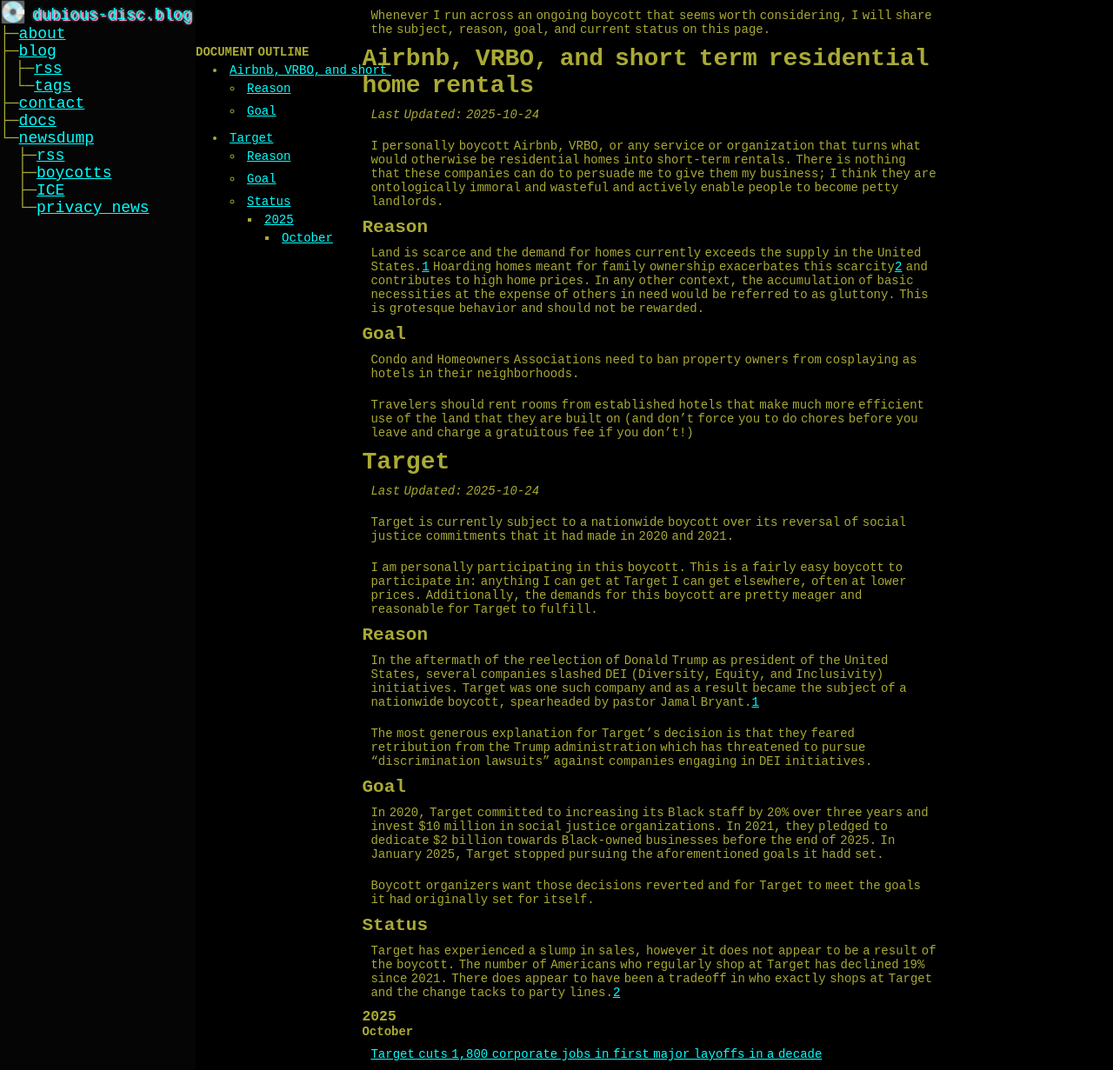
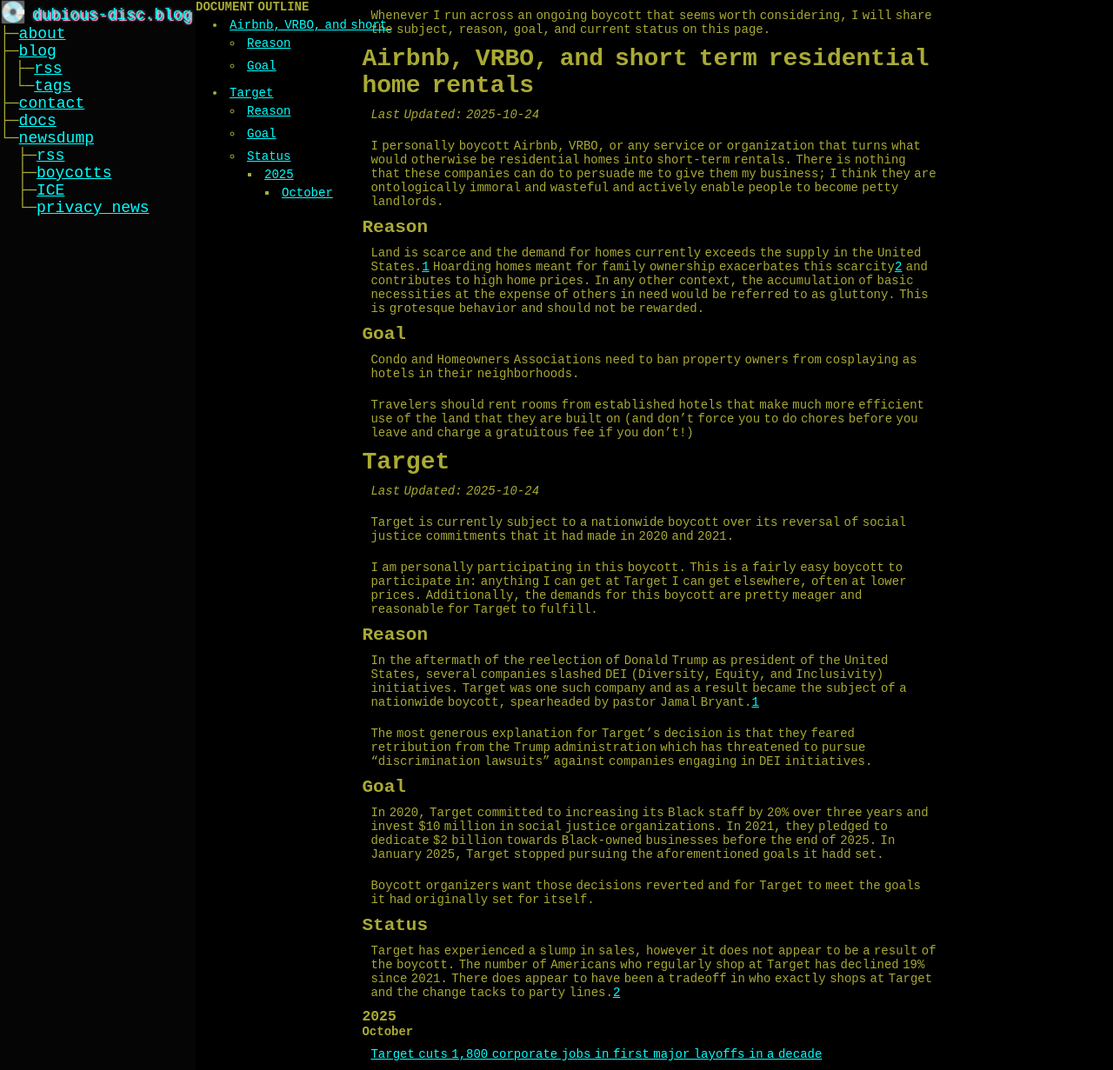
Before and after one commit to paranoid-porygon/paranoid-porygon.github.io, a Jekyll site: the page built from _pages/newsdump/the-boycott-files.md, in a window 1280 px wide and 1231 px high. Shown: the whole window at 87% size. Built offline with Jekyll 4.4.1, drawn with Linux system fonts in a browser that asks for light colours.

Commit message:
fix gap above toc

```diff
--- a/_pages/newsdump/the-boycott-files.md
+++ b/_pages/newsdump/the-boycott-files.md
@@ -3,11 +3,10 @@ layout: default
 title:  "Ongoing Boycotts and Related Updates"
 permalink: /newsdump/boycotts/
 ---
+* This will become a table of contents (this text will be scrapped).
+{:toc}
 
 Whenever I run across an ongoing boycott that seems worth considering, I will share the subject, reason, goal, and current status on this page.
-
-* This will become a table of contents (this text will be scrapped).
-{:toc}
 
 # Airbnb, VRBO, and short term residential home rentals
 
```
